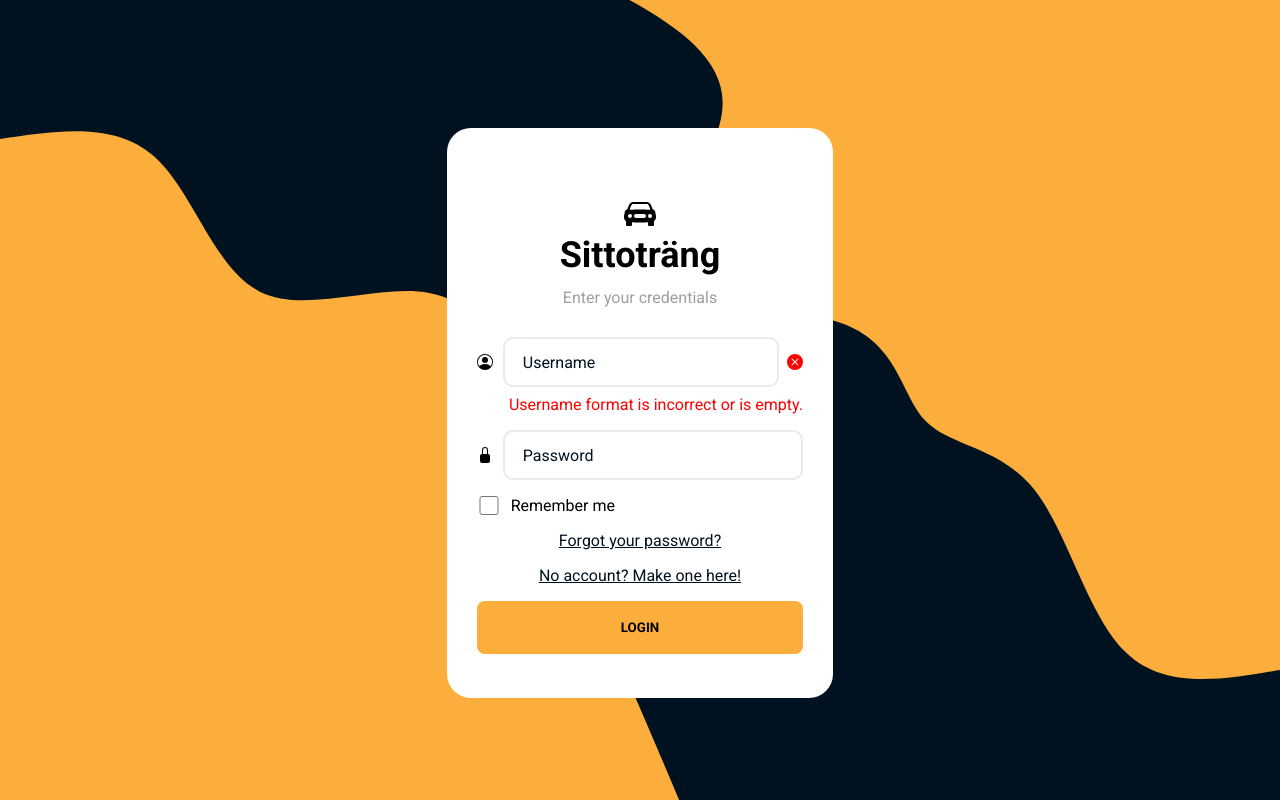
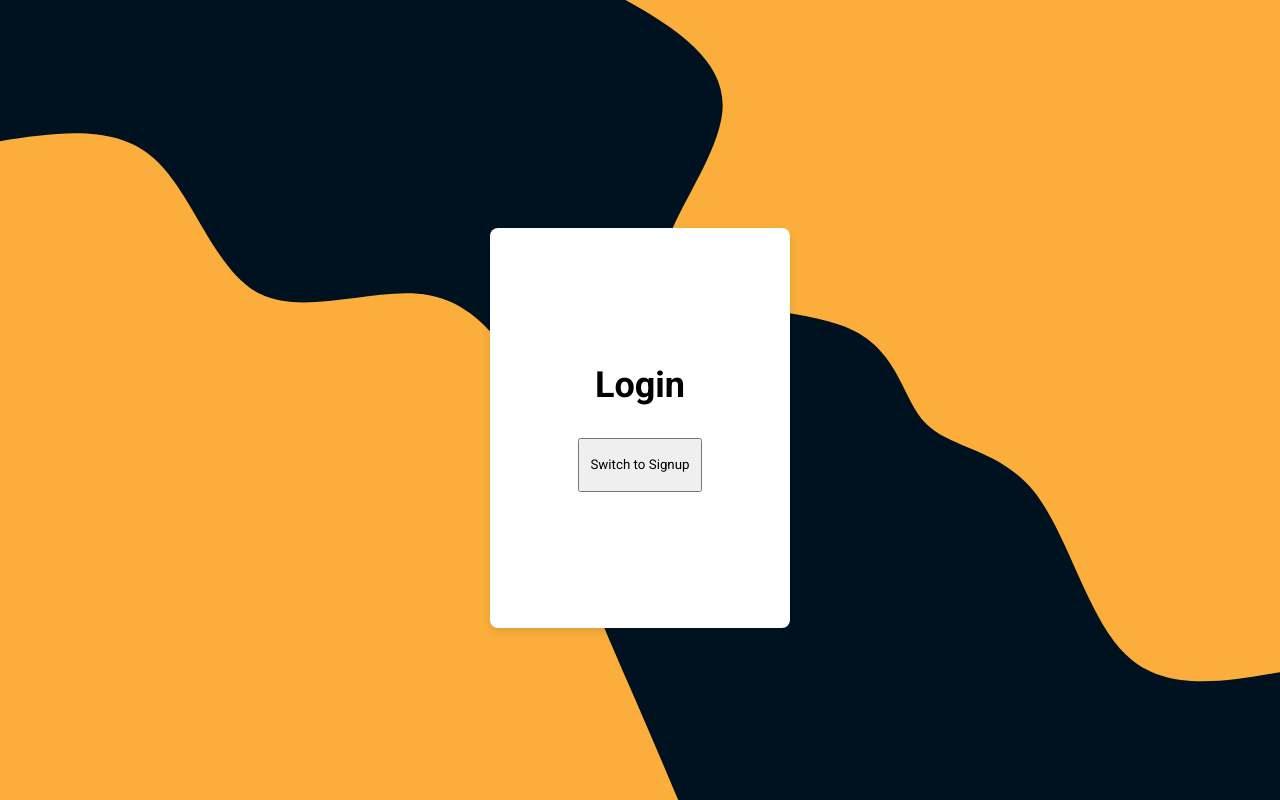
Before and after one commit to ro-ed/Sittotrang, an Angular app: page / in a window 1280 px wide. Before the commit this address led to /login/. Built offline with nearby package versions, Linux system fonts and the light colour scheme.

Commit message:
card flip start

```diff
--- a/package.json
+++ b/package.json
@@ -1,6 +1,6 @@
 {
-  "name": "goal-achiever-pwa",
-  "version": "0.0.0",
+  "name": "sittotrang",
+  "version": "0.0.1",
   "scripts": {
     "ng": "ng",
     "start": "ng serve",
--- a/src/app/home/home.component.scss
+++ b/src/app/home/home.component.scss
@@ -5,14 +5,14 @@ $primary-clr: #b38add;
   padding: 5%;
 }
 
-body {
-  // display: block !important;
-  // min-height: 100vh;
-  // display: flex;
-  // align-items: center;
-  // justify-content: center;
-  background-color: #e2e1dc;
-}
+// body {
+//   // display: block !important;
+//   // min-height: 100vh;
+//   // display: flex;
+//   // align-items: center;
+//   // justify-content: center;
+//   //background-color: #e2e1dc;
+// }
 
 .container {
   position: relative;
--- a/src/app/login/login.component.html
+++ b/src/app/login/login.component.html
@@ -17,9 +17,8 @@
 </div> -->
 
 <div class="animated-background">
+  <!-- <div id="flip-card">
     <div class="login-card">
-    <!-- <h4>Sittoträng</h4> -->
-    <!-- <h2>Login</h2> -->
       <svg
         xmlns="http://www.w3.org/2000/svg"
         width="32"
@@ -35,8 +34,6 @@
       <h2>Sittoträng</h2>
       <h3>Enter your credentials</h3>
       <form class="login-form" autocomplete="on">
-      <!-- <app-input type="text" label="Username" name="username" icon="user" id="username" [(ngModel)]="username"></app-input>
-      <app-input type="password" label="Password" name="password" icon="password" id="password" [(ngModel)]="password"></app-input> -->
         <div class="input-fields">
           <div class="username-input-container">
             <div class="icon" [innerHTML]="usernameIcon"></div>
@@ -105,8 +102,27 @@
           <label for="remeberCredentials">Remember me</label>
         </div>
         <a href="#">Forgot your password?</a>
-      <a href="/signup">No account? Make one here!</a>
+        <button id="flip-card-btn-turn-to-back">
+          No account? Make one here!
+        </button>
+
         <button (click)="login($event)">LOGIN</button>
       </form>
     </div>
+  </div> -->
+
+  <div class="card-container">
+    <div class="card" id="card">
+      <div class="card-face login-card">
+        <h2>Login</h2>
+        <!-- Your login form goes here -->
+        <button (click)="flipCard()">Switch to Signup</button>
       </div>
+      <div class="card-face signup-card">
+        <h2>Signup</h2>
+        <!-- Your signup form goes here -->
+        <button (click)="flipCard()">Go back to Login</button>
+      </div>
+    </div>
+  </div>
+</div>
--- a/src/app/login/login.component.scss
+++ b/src/app/login/login.component.scss
@@ -8,10 +8,10 @@
 //     height: 2em;
 // }
 
-html, body {
+html,
+body {
   height: 100%;
 }
-
 
 .animated-background {
   display: grid;
@@ -26,13 +26,15 @@ html, body {
   padding: 10vw;
 }
 
-
-a, button {
+a,
+button {
   cursor: pointer;
 }
 
 @keyframes pan {
-    100% { background-position: 15% 50%;}
+  100% {
+    background-position: 15% 50%;
+  }
 }
 
 // body {
@@ -46,7 +48,7 @@ a, button {
 //     animation: pan 6s infinite alternate linear;
 // }
 
-@media (width: 500px){
+@media (width: 500px) {
   body {
     padding: 0;
   }
@@ -58,10 +60,9 @@ a, button {
   border-radius: 24px;
   background: #ffffff;
   text-align: center;
-
 }
 
-@media (width: 500px){
+@media (width: 500px) {
   .login-card {
     margin: 0;
     width: 400px;
@@ -78,7 +79,7 @@ a, button {
   margin: 0 0 30px;
   font-weight: 500;
   font-size: 16px;
-    color: rgba(0,0,0,0.38);
+  color: rgba(0, 0, 0, 0.38);
 }
 
 .login-form {
@@ -88,7 +89,9 @@ a, button {
   gap: 16px;
 }
 
-.login-form > a { color: #001220;}
+.login-form > a {
+  color: #001220;
+}
 
 .login-form > input,
 .login-form > button {
@@ -96,7 +99,6 @@ a, button {
   height: 4em;
   padding: 0 16px;
   border-radius: 8px;
-
 }
 
 .login-form > input {
@@ -107,21 +109,19 @@ a, button {
   width: 100%;
   height: 4em;
   border: 0;
-    background: #FBAE3C;
+  background: #fbae3c;
   color: black;
   font-weight: 600;
-
-
 }
 
 .login-form > button:hover {
   background: black;
-    color: #FBAE3C;
+  color: #fbae3c;
   transition: 0.2s ease-in-out;
 }
 
 .login-form > a:hover {
-    color: #FBAE3C;
+  color: #fbae3c;
   transition: 0.2s ease-in-out;
 }
 
@@ -169,8 +169,7 @@ a, button {
 //     }
 // }
 
-
-.form-field{
+.form-field {
   display: flex;
   position: relative;
   //margin-bottom: 5%;
@@ -178,15 +177,14 @@ a, button {
   width: 100%;
   // border: 1px solid black;
 
-    label{
+  label {
     position: absolute;
     left: 1rem;
     top: 1rem;
     padding: 0 0.25rem;
     color: #001220;
     font-size: 1rem;
-        transition: .3s;
-
+    transition: 0.3s;
   }
 
   input {
@@ -208,21 +206,18 @@ a, button {
   }
 
   input:focus {
-        border-color: #FBAE3C;
+    border-color: #fbae3c;
     width: 100%;
-
   }
 
   .label-focused {
-        top: -.4rem;
+    top: -0.4rem;
     left: 0.8rem;
     font-size: 14px;
     font-weight: 600;
     background-color: #fff;
     z-index: 10;
-
   }
-
 }
 
 .icon {
@@ -230,7 +225,6 @@ a, button {
   align-items: center;
   margin-right: 3%;
 }
-
 
 .success-icon,
 .failure-icon {
@@ -244,22 +238,21 @@ a, button {
     width: 100%;
     text-align: start;
   }
-
 }
 
-.rememberCredentialsCheckbox{
-    accent-color: #FBAE3C;
+.rememberCredentialsCheckbox {
+  accent-color: #fbae3c;
   width: 2em;
   margin-right: 3%;
   //height: 60%;
 }
 
-.username-input-container{
+.username-input-container {
   display: flex;
   margin-bottom: 1vh;
 }
 
-.password-input-container{
+.password-input-container {
   display: flex;
 }
 
@@ -282,3 +275,72 @@ a, button {
   margin-top: 0.5rem;
   margin-left: 2rem;
 }
+
+.card-container {
+  perspective: 1000px;
+  width: 300px;
+  height: 400px;
+  position: relative;
+  margin: 100px auto;
+}
+
+.card {
+  width: 100%;
+  height: 100%;
+  transform-style: preserve-3d;
+  transition: transform 1s;
+}
+
+.card.flip {
+  transform: rotateY(180deg);
+}
+
+.card-face {
+  width: 100%;
+  height: 100%;
+  position: absolute;
+  //backface-visibility: hidden;
+  display: flex;
+  flex-direction: column;
+  justify-content: center;
+  align-items: center;
+  box-shadow: 0 4px 8px rgba(0, 0, 0, 0.1);
+  border-radius: 8px;
+}
+
+.login-card,
+.signup-card {
+  width: 100%;
+  height: 100%;
+  padding: 20px;
+  box-sizing: border-box;
+  position: absolute;
+}
+
+.signup-card {
+  visibility: hidden;
+  opacity: 0;
+  width: 100%;
+  height: 100%;
+  padding: 20px;
+  box-sizing: border-box;
+  position: absolute;
+  h2 {
+    transition: none !important;
+    transform: rotateY(180deg); /* Add this line to rotate the text */
+  }
+  button {
+    transition: none !important;
+    transform: rotateY(180deg); /* Add this line to rotate the text */
+  }
+}
+
+button {
+  margin-top: 20px;
+  padding: 10px;
+  cursor: pointer;
+}
+
+.signup-card {
+  background: #ffffff;
+}
--- a/src/app/login/login.component.ts
+++ b/src/app/login/login.component.ts
@@ -239,4 +239,28 @@ export class LoginComponent {
       this.successIcon[serial].style.opacity = '1';
     }
   }
+
+  flipCard() {
+    const card = document.getElementById('card') as HTMLElement;
+    card.classList.toggle('flip');
+
+    const loginCard = document.querySelector('.login-card') as HTMLElement;
+    const signupCard = document.querySelector('.signup-card') as HTMLElement;
+
+    if (card.classList.contains('flip')) {
+      setTimeout(() => {
+        loginCard.style.visibility = 'hidden';
+        loginCard.style.opacity = '0';
+        signupCard.style.visibility = 'visible';
+        signupCard.style.opacity = '1';
+      }, 250); // Adjust the timeout based on your transition duration
+    } else {
+      setTimeout(() => {
+        loginCard.style.visibility = 'visible';
+        loginCard.style.opacity = '1';
+        signupCard.style.visibility = 'hidden';
+        signupCard.style.opacity = '0';
+      }, 250); // Adjust the timeout based on your transition duration
+    }
+  }
 }
--- a/src/index.html
+++ b/src/index.html
@@ -1,15 +1,24 @@
-<!doctype html>
+<!DOCTYPE html>
 <html lang="en">
   <head>
-  <meta charset="utf-8">
+    <meta charset="utf-8" />
     <title>Sittoträng</title>
-  <base href="/login">
-  <meta name="viewport" content="width=device-width, initial-scale=1">
-  <link rel="icon" type="image/x-icon" href="favicon.ico">
-  <link rel="preconnect" href="https://fonts.googleapis.com"><link rel="preconnect" href="https://fonts.gstatic.com" crossorigin>
-  <link href="https://fonts.googleapis.com/css2?family=Nunito+Sans:wght@400;600;700&family=Roboto:wght@400;700&display=swap"
-  rel="stylesheet">
-  <link rel="stylesheet" href="https://cdnjs.cloudflare.com/ajax/libs/font-awesome/6.4.2/css/all.min.css" integrity="sha512-z3gLpd7yknf1YoNbCzqRKc4qyor8gaKU1qmn+CShxbuBusANI9QpRohGBreCFkKxLhei6S9CQXFEbbKuqLg0DA==" crossorigin="anonymous" referrerpolicy="no-referrer" />
+    <!-- <base href="/login" /> -->
+    <meta name="viewport" content="width=device-width, initial-scale=1" />
+    <link rel="icon" type="image/x-icon" href="./assets/icons/car.svg" />
+    <link rel="preconnect" href="https://fonts.googleapis.com" />
+    <link rel="preconnect" href="https://fonts.gstatic.com" crossorigin />
+    <link
+      href="https://fonts.googleapis.com/css2?family=Nunito+Sans:wght@400;600;700&family=Roboto:wght@400;700&display=swap"
+      rel="stylesheet"
+    />
+    <link
+      rel="stylesheet"
+      href="https://cdnjs.cloudflare.com/ajax/libs/font-awesome/6.4.2/css/all.min.css"
+      integrity="sha512-z3gLpd7yknf1YoNbCzqRKc4qyor8gaKU1qmn+CShxbuBusANI9QpRohGBreCFkKxLhei6S9CQXFEbbKuqLg0DA=="
+      crossorigin="anonymous"
+      referrerpolicy="no-referrer"
+    />
   </head>
   <body>
     <app-root></app-root>
```
Also changed, not shown: src/app/app-routing.module.ts (+6 -6 lines), src/app/home/home.module.ts (+2 -6 lines), src/assets/icons/car.svg (added). Lines whose indentation alone changed are shown as unchanged.
